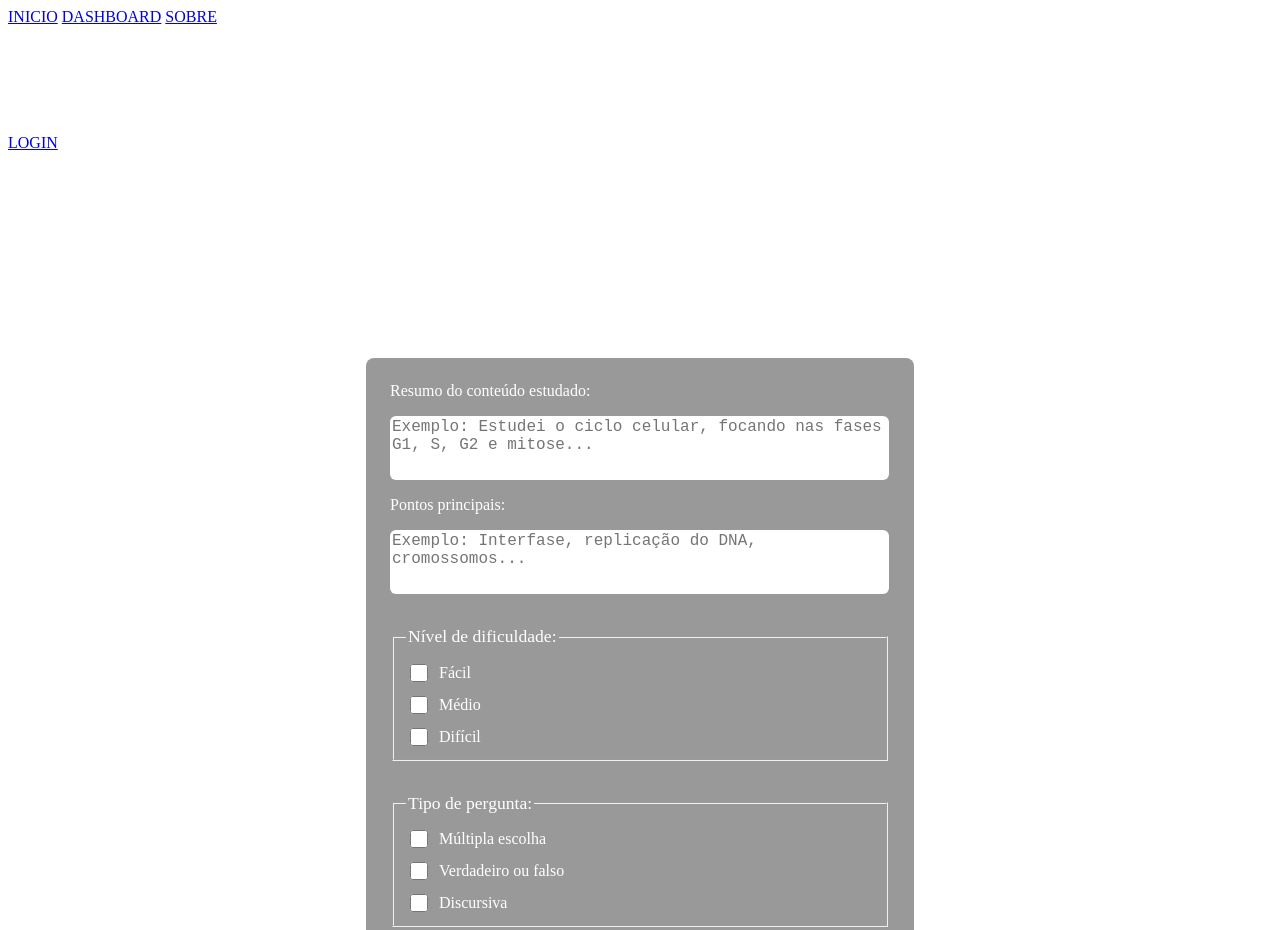
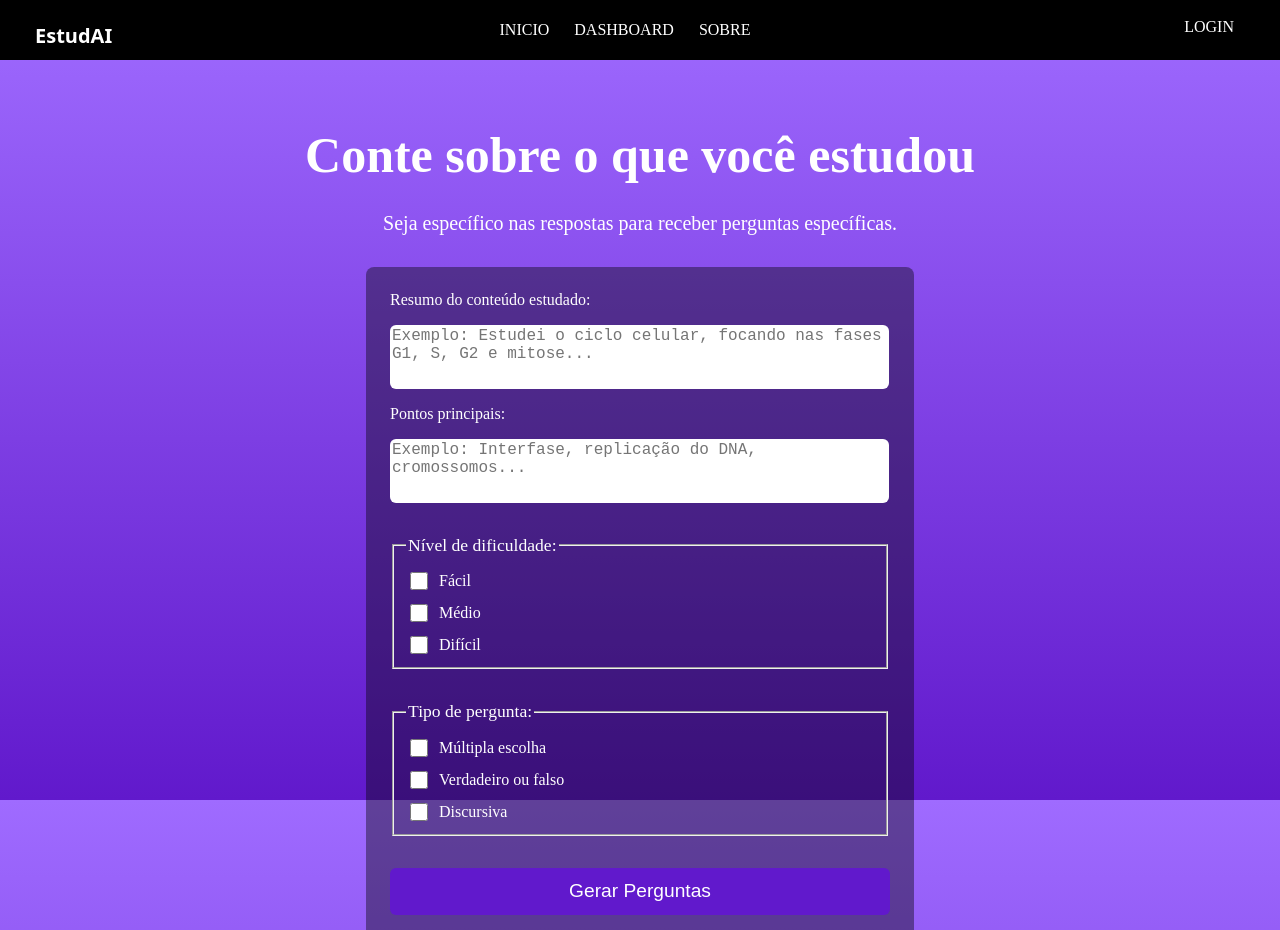
Before and after one commit to iMG777/estudai, a website: page EstudAI/public/quiz.html in a window 1280 px wide. Shown: the top 930 px of the page. Drawn offline with Linux system fonts and the light colour scheme; a web font is replaced by a local one.

Commit message:
Add files via upload

```diff
--- a/EstudAI/public/quiz.css
+++ b/EstudAI/public/quiz.css
@@ -1,5 +1,81 @@
 @import url('https://fonts.googleapis.com/css2?family=Inter:ital,opsz,wght@0,14..32,100..900;1,14..32,100..900&family=SUSE+Mono:ital,wght@0,100..800;1,100..800&display=swap');
 @import url('https://fonts.googleapis.com/css2?family=Inter:ital,opsz,wght@0,14..32,100..900;1,14..32,100..900&family=Libertinus+Keyboard&family=SUSE+Mono:ital,wght@0,100..800;1,100..800&display=swap');
+
+body {
+  margin: 0;
+  padding: 0;
+  box-sizing: border-box;
+  background: linear-gradient(180deg, #9f6bff, #6119cc);
+
+  background-attachment: fixed;
+  background-repeat: no-repeat;
+  background-size: cover;
+}
+
+.home-bar {
+  width: 100%;
+  height: 60px;
+  background-color: #000;
+  color: #fff;
+  display: flex;
+  align-items: center;
+  justify-content: center;
+  position: sticky;
+  top: 0;
+  gap: 20px;
+}
+
+.home-bar nav {
+  display: flex;
+  gap: 25px;
+  padding-right: 30px;
+}
+
+.home-bar a {
+  color: #fff;
+  text-decoration: none;
+  font-family: "SUSE Mono";
+  font-size: 16px;
+}
+
+.home-bar a:hover {
+  text-decoration: underline;
+}
+
+.login {
+  display: inline-block;
+  padding: 8px 16px;
+  font-family: "SUSE Mono";
+  font-size: 16px;
+  position: absolute;
+  top: 10px;
+  right: 30px;
+  position: fixed;
+}
+
+.login-link{
+  text-decoration: none;
+  color: #fff;
+}
+
+.btn-logo{
+  position: fixed;
+  top: 8px;
+  left: 37px;
+  width: 155px;
+  height: 40px;
+  z-index: 9999;
+}
+
+.logo {
+  position: fixed;
+  top: 5px;
+  left: 35px;
+  height: auto;
+  z-index: 9999;
+  font-family: "Libertinus Keyboard", system-ui;
+  font-size: 20px;
+}
 
 main {
   display: flex;
@@ -125,7 +201,6 @@
   background: rgba(0,0,0,0.4);
   border-radius: 12px;
   border: 1px solid #ddd;
-  accent-color: #7a2fe0;
 }
 
 #perguntas li > div:first-child {
```
